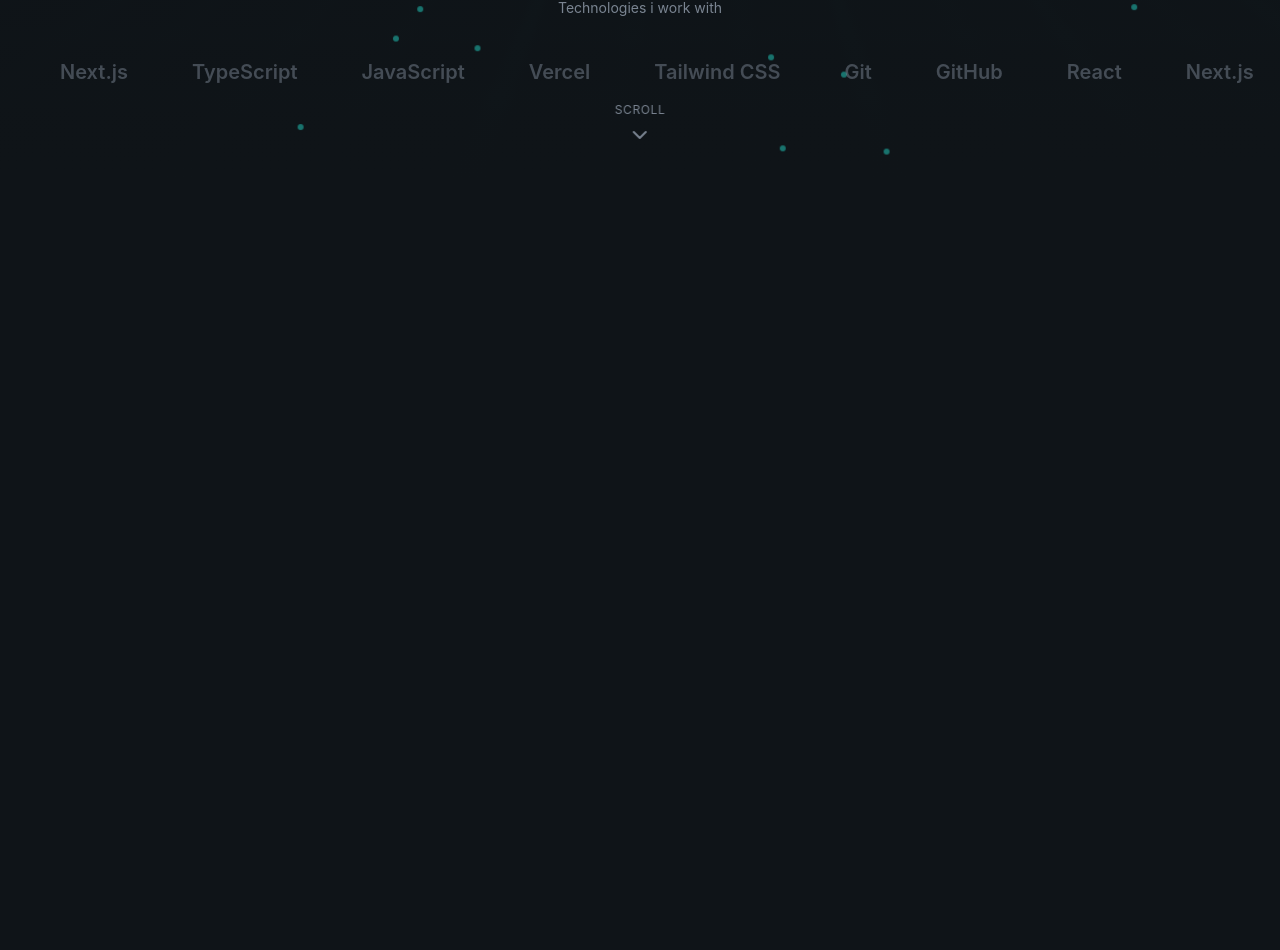
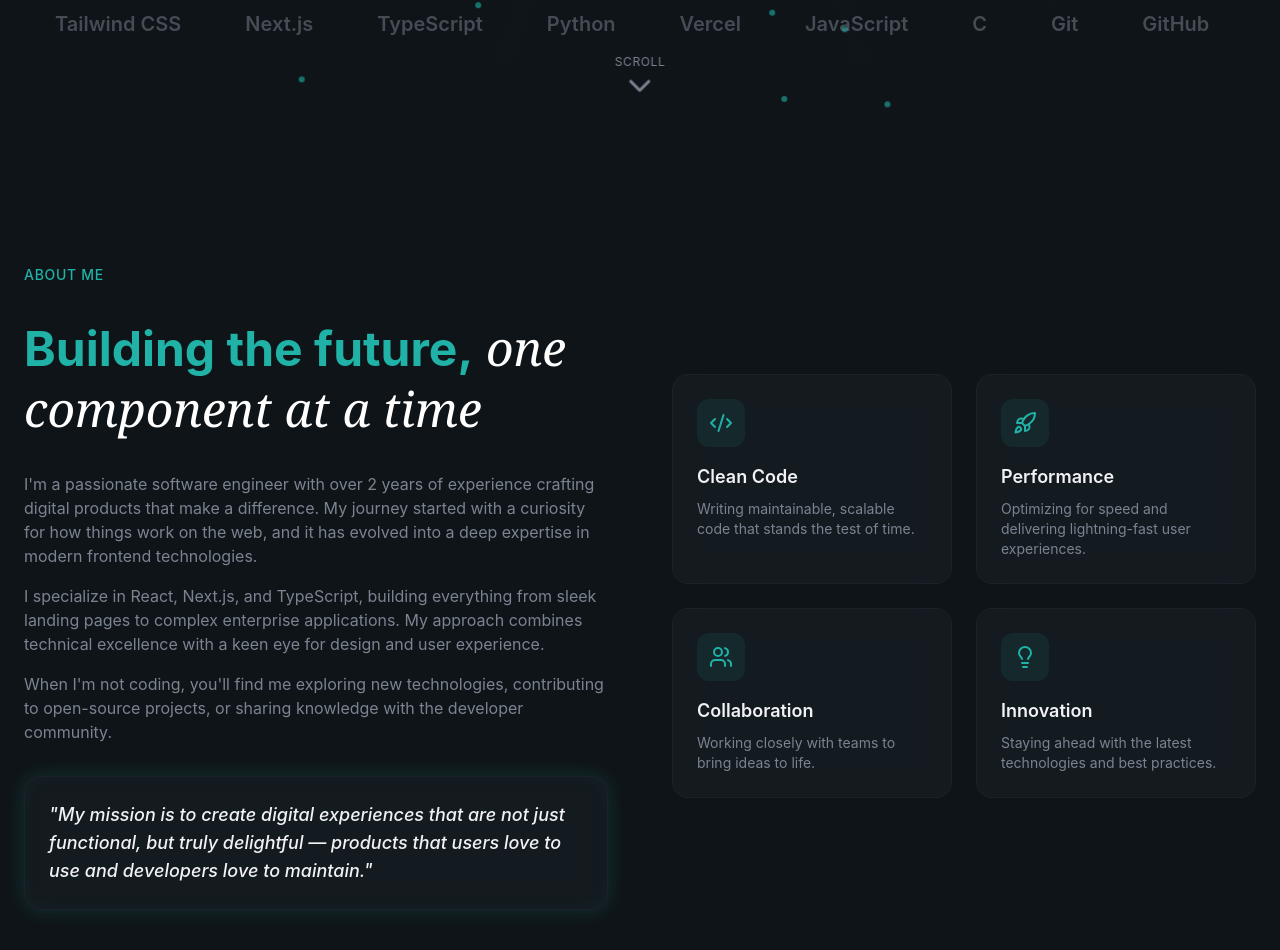
Before and after one commit to katedaboss/my-portfolio, a React (Vite) app: page / in a window 1280 px wide. Shown: the part 952-1902 px from the top of the page. Before the commit the page ends 1134 px from the top, so only its background shows below. Built offline with nearby package versions, Linux system fonts and the light colour scheme.

Commit message:
About section || slight changes

```diff
--- a/package.json
+++ b/package.json
@@ -14,6 +14,7 @@
     "lucide-react": "^0.562.0",
     "react": "^19.2.0",
     "react-dom": "^19.2.0",
+    "react-icons": "^5.5.0",
     "tailwindcss": "^4.1.18"
   },
   "devDependencies": {
--- a/src/sections/About.jsx
+++ b/src/sections/About.jsx
@@ -1,3 +1,101 @@
+import { Code2, Lightbulb, Rocket, Users } from "lucide-react";
+
+const highlights = [
+  {
+    icon: Code2,
+    title: "Clean Code",
+    description:
+      "Writing maintainable, scalable code that stands the test of time.",
+  },
+  {
+    icon: Rocket,
+    title: "Performance",
+    description:
+      "Optimizing for speed and delivering lightning-fast user experiences.",
+  },
+  {
+    icon: Users,
+    title: "Collaboration",
+    description: "Working closely with teams to bring ideas to life.",
+  },
+  {
+    icon: Lightbulb,
+    title: "Innovation",
+    description:
+      "Staying ahead with the latest technologies and best practices.",
+  },
+];
+
 export const About = () => {
-  return <section></section>;
+  return (
+    <section id="about" className="py-32 relative overflow-hidden">
+      <div className="container mx-auto px-6 relative z-10">
+        <div className="grid lg:grid-cols-2 gap-16 items-center">
+          {/* Left-Column */}
+          <div className="space-y-8">
+            <div className="animate-fade-in">
+              <span className="text-secondary-foreground text-sm font-medium tracking-wider uppercase">
+                About Me
+              </span>
+            </div>
+
+            <h2 className="text-4xl md:text-5xl font-bold leading-tight animate-fade-in animation-delay-100 text-secondary-foreground">
+              Building the future,
+              <span className="font-serif italic font-normal text-white">
+                {" "}
+                one component at a time
+              </span>
+            </h2>
+
+            <div className="space-y-4 text-muted-foreground animate-fade-in animation-delay-200">
+              <p>
+                I'm a passionate software engineer with over 2 years of
+                experience crafting digital products that make a difference. My
+                journey started with a curiosity for how things work on the web,
+                and it has evolved into a deep expertise in modern frontend
+                technologies.
+              </p>
+              <p>
+                I specialize in React, Next.js, and TypeScript, building
+                everything from sleek landing pages to complex enterprise
+                applications. My approach combines technical excellence with a
+                keen eye for design and user experience.
+              </p>
+              <p>
+                When I'm not coding, you'll find me exploring new technologies,
+                contributing to open-source projects, or sharing knowledge with
+                the developer community.
+              </p>
+            </div>
+            <div className="glass rounded-2xl p-6 glow-border animate-fade-in animation-delay-300">
+              <p className="text-lg font-medium italic text-foreground">
+                "My mission is to create digital experiences that are not just
+                functional, but truly delightful — products that users love to
+                use and developers love to maintain."
+              </p>
+            </div>
+          </div>
+
+          {/* Right Column */}
+          <div className="grid sm:grid-cols-2 gap-6">
+            {highlights.map((item, idx) => (
+              <div
+                key={idx}
+                className="glass p-6 rounded-2xl animate-fade-in"
+                style={{ animationDelay: `${(idx + 1) * 100}ms` }}
+              >
+                <div className="w-12 h-12 rounded-xl bg-primary/10 flex items-center justify-center mb-4 hover:bg-primary/20">
+                  <item.icon className="w-6 h-6 text-primary" />
+                </div>
+                <h3 className="text-lg font-semibold mb-2">{item.title}</h3>
+                <p className="text-sm text-muted-foreground">
+                  {item.description}
+                </p>
+              </div>
+            ))}
+          </div>
+        </div>
+      </div>
+    </section>
+  );
 };
--- a/src/sections/Hero.jsx
+++ b/src/sections/Hero.jsx
@@ -1,21 +1,18 @@
-import {
-  ArrowRight,
-  ChevronDown,
-  Download,
-  Github,
-  Linkedin,
-  X,
-} from "lucide-react";
 import { Button } from "../components/Button";
 import { AnimatedBorderButton } from "../components/AnimatedBorderButton";
+import { FiGithub, FiLinkedin } from "react-icons/fi";
+import { BsTwitterX } from "react-icons/bs";
+import { FaArrowRight, FaChevronDown } from "react-icons/fa6";
 
 const skills = [
   "React",
+  "Tailwind CSS",
   "Next.js",
   "TypeScript",
+  "Python",
+  "Vercel",
   "JavaScript",
-  "Vercel",
-  "Tailwind CSS",
+  "C",
   "Git",
   "GitHub",
 ];
@@ -57,7 +54,7 @@
             <div className="animate-fade-in">
               <span className="inline-flex items-center gap-2 px-4 py-2 rounded-2 background-glass text-sm text-primary">
                 <span className="w-2 h-2 bg-primary rounded-full animate-pulse" />
-                Software Engineer
+                Web Developer
               </span>
             </div>
 
@@ -81,7 +78,7 @@
             {/* CTA */}
             <div className="flex flex-wrap gap-4 animate-fade-in animation-delay-300">
               <Button size="lg">
-                Contact Me <ArrowRight className="w-5 h-5" />
+                Contact Me <FaArrowRight className="w-5 h-5" />
               </Button>
               <AnimatedBorderButton />
             </div>
@@ -90,16 +87,16 @@
               <span className="text-sm text-muted-foreground"></span>
               <span>Follow me: </span>
               {[
-                { icon: Github, href: "" },
-                { icon: Linkedin, href: "" },
-                { icon: X, href: "" },
+                { icon: FiGithub, href: "" },
+                { icon: FiLinkedin, href: "" },
+                { icon: BsTwitterX, href: "" },
               ].map((social, idx) => (
                 <a
                   key={idx}
                   href={social.href}
                   className="p-2 rounded-full glass hover:bg-primary/10 hover:text-primary transition-all duration-300"
                 >
-                  (<social.icon className="w-5 h-5" />)
+                  <social.icon className="w-5 h-5" />
                 </a>
               ))}
             </div>
@@ -111,7 +108,7 @@
               <div className="absolute inset-0 rounded-3xl bg-gradient-to-br from-primary/30 via-transparent to-primary/10 blur-2xl animate-pulse" />
               <div className="relative glass rounded-3xl p-2 glow-border">
                 <img
-                  src="/profile-photo.jpg"
+                  src="/1764539837980.jpg"
                   alt="Catherine Ucherike"
                   className="w-full aspect-[4/5] object-cover rounded-2xl"
                 />
@@ -165,7 +162,7 @@
           className="flex flex-col items-center gap-2 text-muted-foreground hover:text-primary transition-colors group"
         >
           <span className="text-xs uppercase tracking-wider">Scroll</span>
-          <ChevronDown className="w-6 h-6 animate-bounce" />
+          <FaChevronDown className="w-6 h-6 animate-bounce" />
         </a>
       </div>
     </section>
```
Also changed, not shown: public/1764539837980.jpg (added), 1 other file (tests, documents, lock files or other folders).
